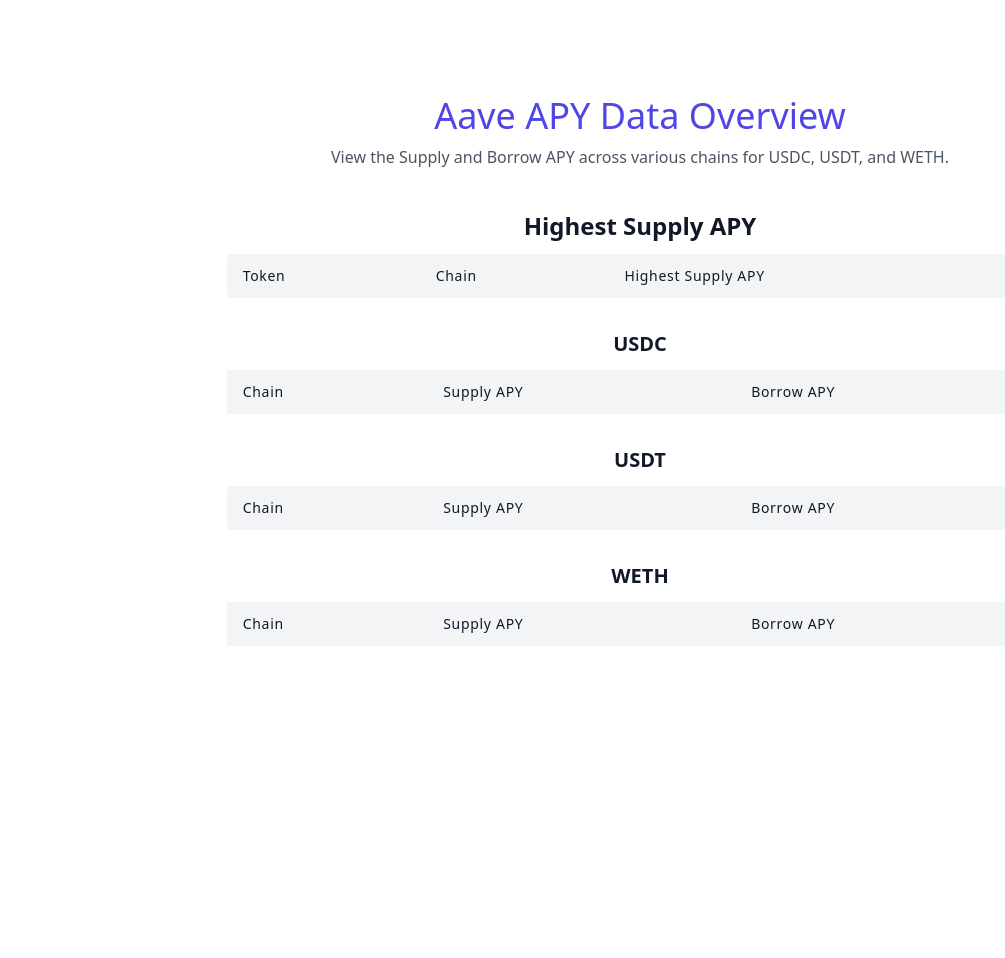
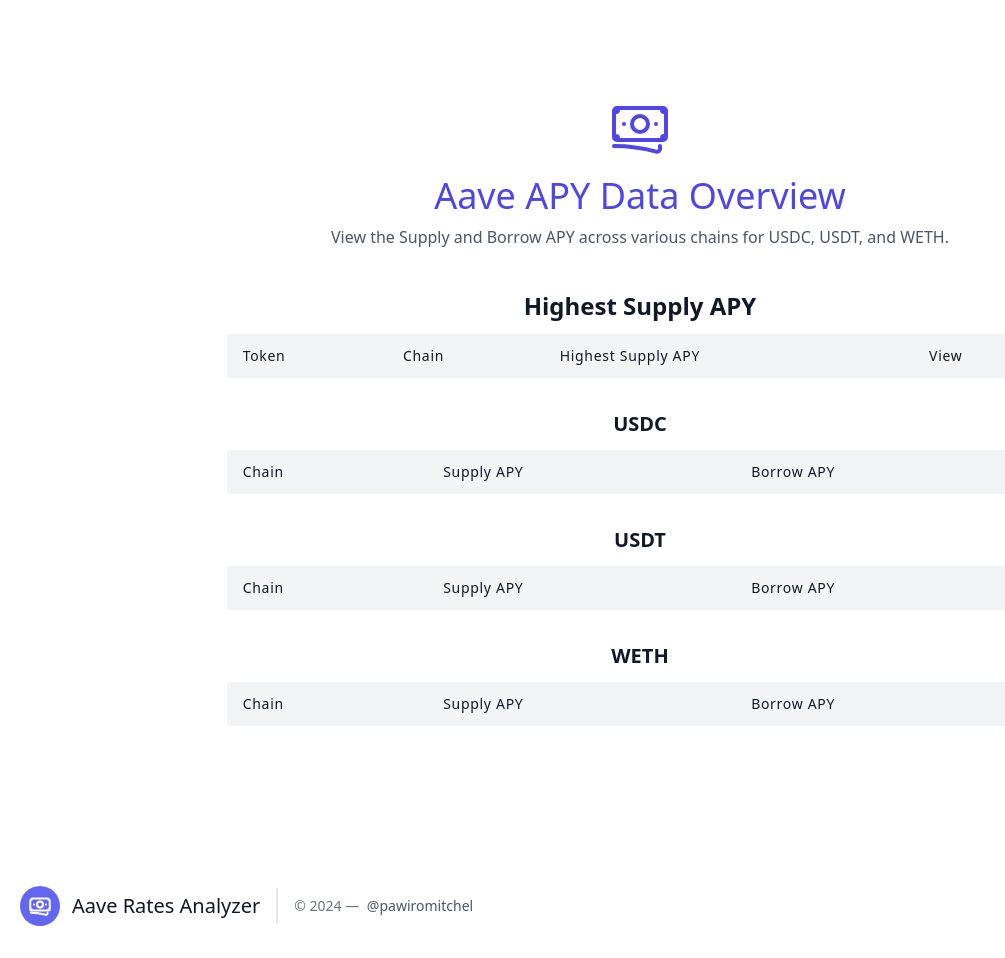
Before and after one commit to pawiromitchel/aave-rates, a website: page views/public/index.html in a window 1280 px wide. Shown: the whole page, without its empty margins (0-1005 px from the left). Before the commit the page ends 800 px from the top, so only its background shows below. Drawn offline with nearby package versions, Linux system fonts and the light colour scheme; no server answers.

Commit message:
better view

```diff
--- a/views/public/index.html
+++ b/views/public/index.html
@@ -12,7 +12,14 @@
     <section class="text-gray-600 body-font">
         <div class="container px-5 py-24 mx-auto">
             <div class="flex flex-col text-center w-full mb-10">
-                <h1 class="sm:text-4xl text-3xl font-medium title-font mb-2 text-indigo-600">Aave APY Data Overview</h1>
+                <h1 class="sm:text-4xl text-3xl font-medium title-font mb-2 text-indigo-600 flex flex-col items-center">
+                    <svg xmlns="http://www.w3.org/2000/svg" fill="none" viewBox="0 0 24 24" stroke-width="1.5"
+                         stroke="currentColor" class="w-16 h-16 mb-4"> <!-- Increased size -->
+                      <path stroke-linecap="round" stroke-linejoin="round" d="M2.25 18.75a60.07 60.07 0 0 1 15.797 2.101c.727.198 1.453-.342 1.453-1.096V18.75M3.75 4.5v.75A.75.75 0 0 1 3 6h-.75m0 0v-.375c0-.621.504-1.125 1.125-1.125H20.25M2.25 6v9m18-10.5v.75c0 .414.336.75.75.75h.75m-1.5-1.5h.375c.621 0 1.125.504 1.125 1.125v9.75c0 .621-.504 1.125-1.125 1.125h-.375m1.5-1.5H21a.75.75 0 0 0-.75.75v.75m0 0H3.75m0 0h-.375a1.125 1.125 0 0 1-1.125-1.125V15m1.5 1.5v-.75A.75.75 0 0 0 3 15h-.75M15 10.5a3 3 0 1 1-6 0 3 3 0 0 1 6 0Zm3 0h.008v.008H18V10.5Zm-12 0h.008v.008H6V10.5Z" />
+                    </svg>
+                    Aave APY Data Overview
+                  </h1>
+
                 <p class="lg:w-2/3 mx-auto leading-relaxed text-base">
                     View the Supply and Borrow APY across various chains for USDC, USDT, and WETH.
                 </p>
@@ -27,7 +34,8 @@
                             <tr>
                                 <th class="px-4 py-3 title-font tracking-wider font-medium text-gray-900 text-sm bg-gray-100 rounded-tl rounded-bl">Token</th>
                                 <th class="px-4 py-3 title-font tracking-wider font-medium text-gray-900 text-sm bg-gray-100">Chain</th>
-                                <th class="px-4 py-3 title-font tracking-wider font-medium text-gray-900 text-sm bg-gray-100 rounded-tr rounded-br">Highest Supply APY</th>
+                                <th class="px-4 py-3 title-font tracking-wider font-medium text-gray-900 text-sm bg-gray-100">Highest Supply APY</th>
+                                <th class="px-4 py-3 title-font tracking-wider font-medium text-gray-900 text-sm bg-gray-100 rounded-tr rounded-br">View</th>
                             </tr>
                         </thead>
                         <tbody id="highest-apy-table">
@@ -96,6 +104,20 @@
         </div>
     </section>
 
+    <footer class="text-gray-600 body-font">
+        <div class="container px-5 py-8 mx-auto flex items-center sm:flex-row flex-col">
+          <a class="flex title-font font-medium items-center md:justify-start justify-center text-gray-900">
+            <svg xmlns="http://www.w3.org/2000/svg" fill="none" stroke="currentColor" stroke-linecap="round" stroke-linejoin="round" stroke-width="2" class="w-10 h-10 text-white p-2 bg-indigo-500 rounded-full" viewBox="0 0 24 24">
+                <path stroke-linecap="round" stroke-linejoin="round" d="M2.25 18.75a60.07 60.07 0 0 1 15.797 2.101c.727.198 1.453-.342 1.453-1.096V18.75M3.75 4.5v.75A.75.75 0 0 1 3 6h-.75m0 0v-.375c0-.621.504-1.125 1.125-1.125H20.25M2.25 6v9m18-10.5v.75c0 .414.336.75.75.75h.75m-1.5-1.5h.375c.621 0 1.125.504 1.125 1.125v9.75c0 .621-.504 1.125-1.125 1.125h-.375m1.5-1.5H21a.75.75 0 0 0-.75.75v.75m0 0H3.75m0 0h-.375a1.125 1.125 0 0 1-1.125-1.125V15m1.5 1.5v-.75A.75.75 0 0 0 3 15h-.75M15 10.5a3 3 0 1 1-6 0 3 3 0 0 1 6 0Zm3 0h.008v.008H18V10.5Zm-12 0h.008v.008H6V10.5Z" />
+            </svg>
+            <span class="ml-3 text-xl">Aave Rates Analyzer</span>
+          </a>
+          <p class="text-sm text-gray-500 sm:ml-4 sm:pl-4 sm:border-l-2 sm:border-gray-200 sm:py-2 sm:mt-0 mt-4">© 2024 —
+            <a href="https://twitter.com/pawiromitchel" class="text-gray-600 ml-1" rel="noopener noreferrer" target="_blank">@pawiromitchel</a>
+          </p>
+        </div>
+      </footer>
+
     <script>
         let apyData;
 
@@ -158,6 +180,7 @@
                             <td class="px-4 py-3">${token}</td>
                             <td class="px-4 py-3">${highestChain}</td>
                             <td class="px-4 py-3">${(highestAPY * 100).toFixed(2)}%</td>
+                            <td class="px-4 py-3 text-indigo-600"><a target="_blank" rel="noopener noreferrer" href="https://app.aave.com/markets/?marketName=proto_${highestChain.toLocaleLowerCase()}_v3"><svg xmlns="http://www.w3.org/2000/svg" fill="none" viewBox="0 0 24 24" stroke-width="1.5" stroke="currentColor" class="size-6"><path stroke-linecap="round" stroke-linejoin="round" d="M2.036 12.322a1.012 1.012 0 0 1 0-.639C3.423 7.51 7.36 4.5 12 4.5c4.638 0 8.573 3.007 9.963 7.178.07.207.07.431 0 .639C20.577 16.49 16.64 19.5 12 19.5c-4.638 0-8.573-3.007-9.963-7.178Z" /><path stroke-linecap="round" stroke-linejoin="round" d="M15 12a3 3 0 1 1-6 0 3 3 0 0 1 6 0Z" /></svg></a></td>
                         </tr>
                     `;
                     tableBody.insertAdjacentHTML('beforeend', row);
```
